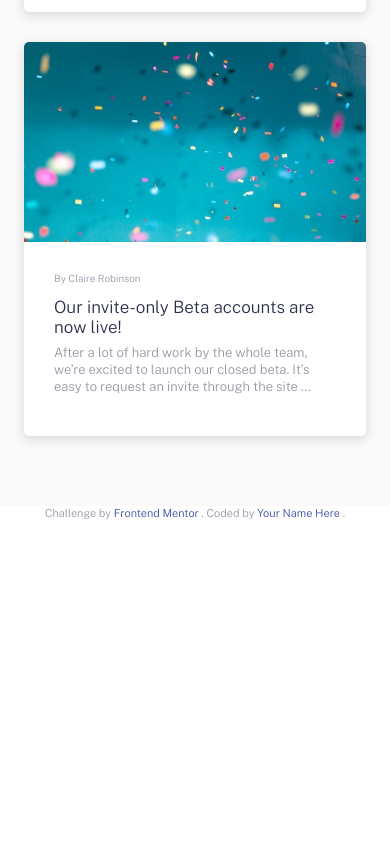
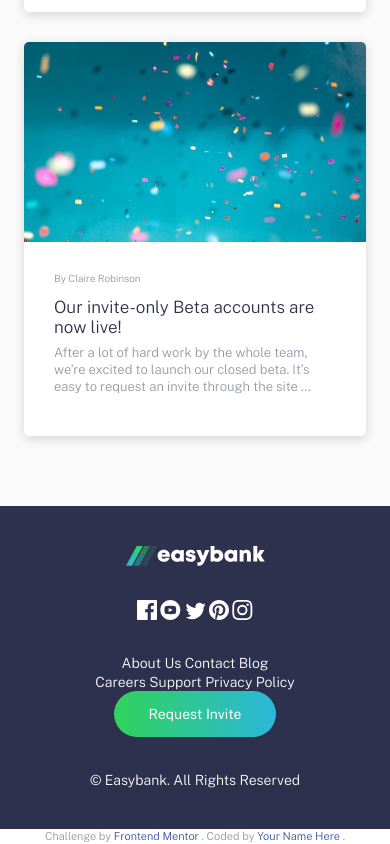
Before and after one commit to electrone901/Easybank, a plain HTML site: page index.html in a window 390 px wide. Shown: the part 3387-4231 px from the top of the page. Before the commit the page ends 3907 px from the top, so only its background shows below. Drawn offline with nearby package versions, Linux system fonts and the light colour scheme; files whose address does not match are found by name.

Commit message:
Basic mobile styles: add spacing and centering

```diff
--- /dev/null
+++ b/app/scss/_footer.scss
@@ -0,0 +1,28 @@
+.footer {
+    background-color: $darkBlue;
+    color: $white;
+    padding: 2.5rem;
+    text-align: center;
+    a {
+        color: $white;
+    }
+    &__logo {
+        margin-bottom: 1.875rem;
+        display: inline-block;
+    }
+    &__social {
+        margin-bottom: 1.875rem;
+    }
+    &__links {
+        &__col1 {}
+        &__col2 {
+            margin-bottom: 1.875rem;
+        }
+    }
+    &__cta {
+        a.button {
+            margin-bottom: 1.875rem;
+        }
+    }
+    &__copyright {}
+}
--- a/app/scss/style.scss
+++ b/app/scss/style.scss
@@ -6,3 +6,4 @@
 @import 'hero';
 @import 'feature';
 @import 'article';
+@import 'footer';
--- a/index.html
+++ b/index.html
@@ -193,13 +193,51 @@
             </div>
         </div>
     </section>
+
+    <footer class="footer">
+        <a class="footer__logo" href="#">
+            <img src="/images/logo-dark.svg" alt="logo" />
+        </a>
+        <div class="footer__social">
+            <a href="#">
+                <img src="/images/icon-facebook.svg" alt="Facebook" />
+            </a>
+            <a href="#">
+                <img src="/images/icon-youtube.svg" alt="youtube" />
+            </a>
+            <a href="#">
+                <img src="/images/icon-twitter.svg" alt="twitter" />
+            </a>
+            <a href="#">
+                <img src="/images/icon-pinterest.svg" alt="pinterest" />
+            </a>
+            <a href="#">
+                <img src="/images/icon-instagram.svg" alt="instagram" />
+            </a>
+        </div>
+
+        <div class="footer__links col1">
+            <a href="#">About Us</a>
+            <a href="#">Contact</a>
+            <a href="#">Blog</a>
+        </div>
+        <div class="footer__links col2">
+            <a href="#">Careers</a>
+            <a href="#">Support</a>
+            <a href="#">Privacy Policy</a>
+        </div>
+
+        <div class="footer__cta">
+            <a href="" class="button">Request Invite</a>
+            <div class="footer__copyright">
+                &copy; Easybank. All Rights Reserved
+            </div>
+        </div>
+    </footer>
     <!--
 
-Tracking your money has never been easier.
 
-
-
-About Us Contact Blog Careers Support Privacy Policy Request Invite © Easybank. All Rights Reserved -->
+      -->
 
     <div class="attribution">
         Challenge by
```
Also changed, not shown: dist/css/style.css, images/logo-dark.svg (added), 1 other file.
